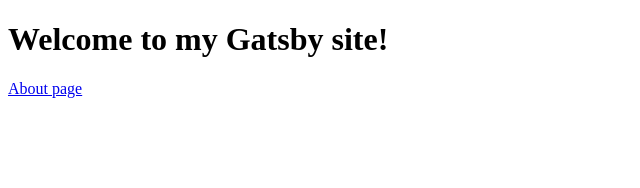
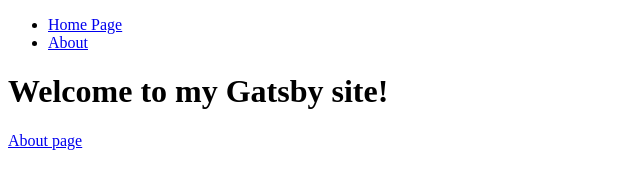
Before and after one commit to xiouchin32/my-first-gatsby, a Gatsby site: page / in a window 1280 px wide. Shown: the whole page, without its empty margins (0-640 px from the left). Built offline with nearby package versions, Linux system fonts and the light colour scheme; Gatsby itself is replaced by a stand-in of ours.

Commit message:
change project to typescripts

```diff
--- a/package.json
+++ b/package.json
@@ -15,6 +15,8 @@
     "clean": "gatsby clean"
   },
   "dependencies": {
+    "@types/react": "^17.0.39",
+    "@types/react-dom": "^17.0.11",
     "gatsby": "^4.6.2",
     "react": "^17.0.1",
     "react-dom": "^17.0.1"
--- /dev/null
+++ b/src/components/Layout.tsx
@@ -0,0 +1,21 @@
+import React from "react";
+import { Link } from "gatsby";
+
+const Layout = () => {
+    return (
+        <main>
+            <nav>
+                <ul>
+                    <li>
+                        <Link to="/">Home Page</Link>
+                    </li>
+                    <li>
+                        <Link to="/about">About</Link>
+                    </li>
+                </ul>
+            </nav>
+        </main>
+    );
+};
+
+export default Layout;
--- a/src/pages/index.js
+++ b/src/pages/index.tsx
@@ -1,10 +1,12 @@
 import * as React from "react";
 import { Link } from "gatsby";
+import Layout from "../components/layout";
 
 const IndexPage = () => {
     return (
         <main>
             <title>Home Page</title>
+            <Layout />
             <h1>Welcome to my Gatsby site!</h1>
             <Link to="/about">About page</Link>
         </main>
```
Also changed, not shown: tsconfig.json (added, +17 -0 lines), src/pages/about.tsx (renamed from src/pages/about.js), 1 other file.
